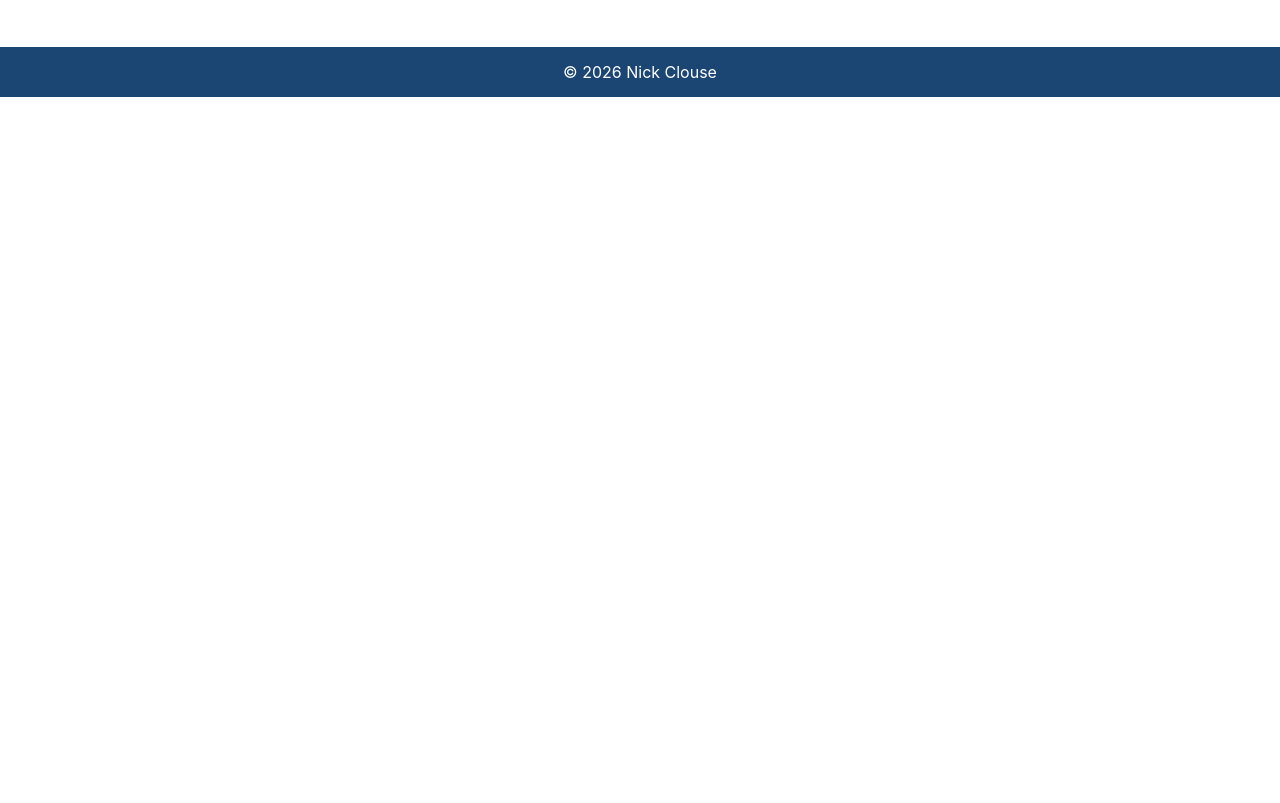
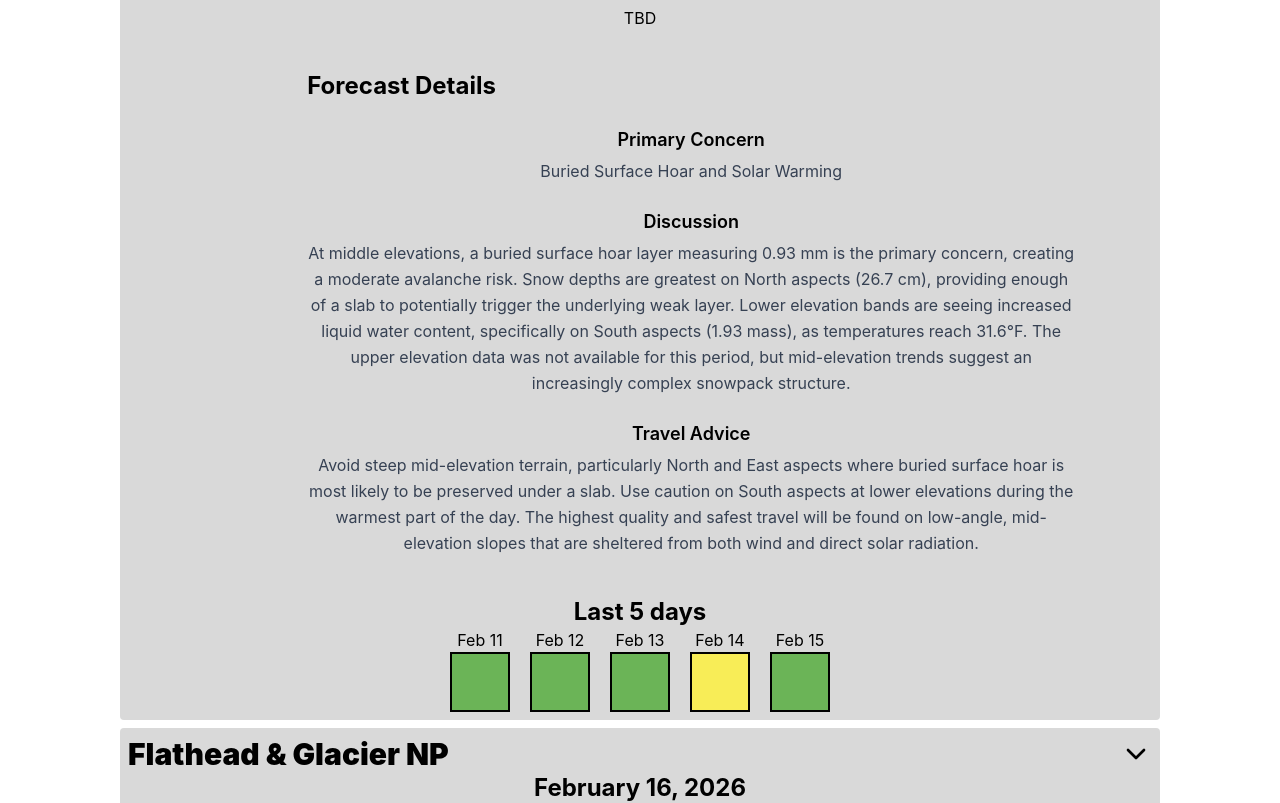
Before and after one commit to CanFam23/avy-forecasting, a React (Vite) app in the folder web/avyAI/: page / in a window 1280 px wide. Shown: the part 881-1684 px from the top of the page. Before the commit the page ends 978 px from the top, so only its background shows below. Built offline with nearby package versions, Linux system fonts and the light colour scheme.

Commit message:
Add AI forecast to each zone page

```diff
--- a/web/avyAI/src/App.tsx
+++ b/web/avyAI/src/App.tsx
@@ -7,18 +7,34 @@ import {useEffect, useState} from "react";
 function App() {
 
     const [dayPreds, setDayPreds] = useState([]);
+    const [forecastDis, setForecastDis] = useState([]);
+
     const [latestDay, setLatestDay] = useState(0);
     const [loading, setLoading] = useState(true);
 
     useEffect(() => {
-        fetch('/data/ai_forecast.json')
-            .then(response => response.json())
-            .then(data => {
-                setDayPreds(data.predictions);
-                setLatestDay(data.meta.latest_day);
-                setLoading(false);
-            })
-            .catch(error => console.error('Error:', error));
+        const fetchData = async () => {
+            try {
+                const [predRes, disRes] = await Promise.all([
+                    fetch("/data/ai_forecast.json"),
+                    fetch("/data/forecast_discussion.json")
+                ]);
+
+                const predictionData = await predRes.json();
+                const disResData = await disRes.json();
+
+                setDayPreds(predictionData.predictions);
+                setLatestDay(predictionData.meta.latest_day);
+
+                setForecastDis(disResData.forecasts);
+            } catch (err) {
+                console.error(err);
+            }
+
+            setLoading(false);
+        }
+
+        fetchData();
     }, []);
 
     if (loading) return <div>Loading...</div>;
@@ -38,18 +54,21 @@ function App() {
                     zone="Whitefish"
                     latestDate={latestDay}
                     zoneDataName="Whitefish"
+                    forecastDis={forecastDis}
                 />
                 <Forecast
                     dayPreds={dayPreds}
                     zone="Flathead & Glacier NP"
                     latestDate={latestDay}
                     zoneDataName="Glacier/Flathead"
+                    forecastDis={forecastDis}
                 />
                 <Forecast
                     dayPreds={dayPreds}
                     zone="Swan"
                     latestDate={latestDay}
                     zoneDataName="Swan"
+                    forecastDis={forecastDis}
                 />
             </main>
             <Footer/>
--- a/web/avyAI/src/components/Forecast.tsx
+++ b/web/avyAI/src/components/Forecast.tsx
@@ -1,8 +1,8 @@
 import {ChevronDown, ChevronRight} from "lucide-react";
 import {type JSX, useState} from "react";
-import type {ForecastProps, ForecastDay} from "../types.ts";
+import type {ForecastProps, ForecastDay, ForecastDiscussion} from "../types.ts";
 
-export function Forecast({ dayPreds, zone, latestDate, zoneDataName }: ForecastProps) {
+export function Forecast({ dayPreds, zone, latestDate, zoneDataName, forecastDis }: ForecastProps) {
     const offset: number = 5;
     const height: number = 66;
 
@@ -100,8 +100,13 @@ export function Forecast({ dayPreds, zone, latestDate, zoneDataName }: ForecastP
         }
     }
 
+    const forecastData: ForecastDiscussion | null =
+        forecastDis.find(
+            (dayForc) =>
+                dayForc.zone === zoneDataName
+        ) ?? null;
 
-    const [expanded, setExpanded] = useState(false);
+    const [expanded, setExpanded] = useState(true);
 
     const dateShort = date.toLocaleDateString("en-US", {
         month: "numeric",
@@ -188,13 +193,24 @@ export function Forecast({ dayPreds, zone, latestDate, zoneDataName }: ForecastP
                     Forecast</h3>
                   <p>TBD</p>
 
-                  <h3
-                    className="text-xl md:text-2xl font-bold ml-[10vw] xl:ml-[14vw] mr-auto text-start mt-10">Discussion</h3>
-                  <p>Lorem ipsum dolor sit amet, consectetur adipiscing elit, sed do eiusmod tempor incididunt ut labore
-                    et dolore magna aliqua. Ut enim ad minim veniam, quis nostrud exercitation ullamco laboris nisi ut
-                    aliquip ex ea commodo consequat. Duis aute irure dolor in reprehenderit in voluptate velit esse
-                    cillum dolore eu fugiat nulla pariatur. Excepteur sint occaecat cupidatat non proident, sunt in
-                    culpa qui officia deserunt mollit anim id est laborum.</p>
+                  <h3 className="text-xl md:text-2xl font-bold ml-[10vw] xl:ml-[14vw] mr-auto text-start mt-10">
+                    Forecast Details
+                  </h3>
+
+                  <div className="ml-[10vw] xl:ml-[14vw] mt-6 space-y-6 max-w-3xl">
+                      {[
+                          { label: "Primary Concern", value: forecastData?.primary_concern },
+                          { label: "Discussion", value: forecastData?.discussion },
+                          { label: "Travel Advice", value: forecastData?.travel_advice },
+                      ].map(({ label, value }) => (
+                          <section key={label}>
+                              <h4 className="font-semibold text-lg mb-1">{label}</h4>
+                              <p className="text-gray-700 leading-relaxed">
+                                  {value ?? "—"}
+                              </p>
+                          </section>
+                      ))}
+                  </div>
 
                   <h3 className="text-xl md:text-2xl font-bold mt-10 text-cetner">Last {prevDangers.length} days</h3>
                   <div className="flex space-x-5 justify-center">
```
Also changed, not shown: web/avyAI/src/types.ts (+8 -0 lines).
